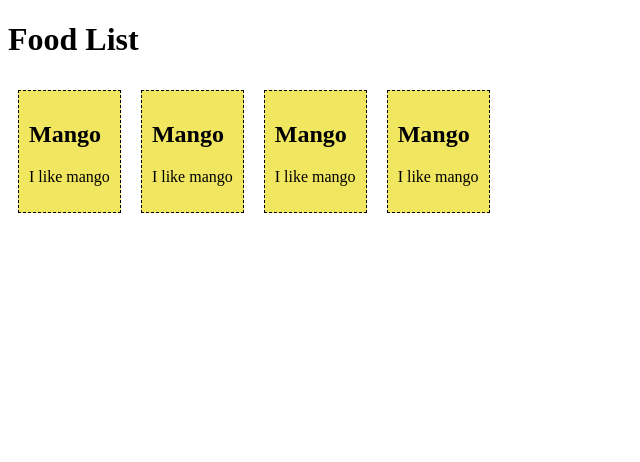
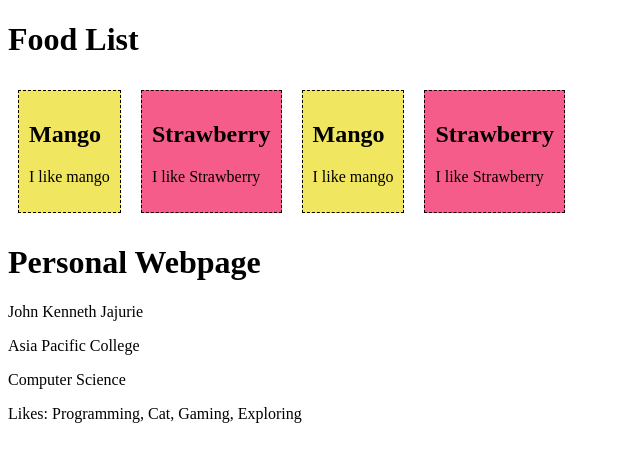
Before and after one commit to apcjljajurie/webprog-ss231-vuejs, a Vue app in the folder vue-project/: page / in a window 1280 px wide. Shown: the top 462 px of the page, without its empty margins (0-640 px from the left). Built offline with nearby package versions, Linux system fonts and the light colour scheme.

Commit message:
updating

```diff
--- a/vue-project/src/App.vue
+++ b/vue-project/src/App.vue
@@ -2,9 +2,10 @@
 <template>
   <h1>Food List</h1>
   <food-mango/>
+  <food-strawberry/>
   <food-mango/>
-  <food-mango/>
-  <food-mango/>
+  <food-strawberry/>
+  <personal-profile/>
 </template>
 <style>
 
--- /dev/null
+++ b/vue-project/src/components/PersonalProfile.vue
@@ -0,0 +1,14 @@
+<template>
+    <h1>Personal Webpage</h1>
+    <p>John Kenneth Jajurie</p>
+    <p>Asia Pacific College</p>
+    <p>Computer Science</p>
+    <p>Likes: Programming, Cat, Gaming, Exploring</p>
+
+</template>
+<script>
+
+</script>
+<style>
+
+</style>
--- a/vue-project/src/main.js
+++ b/vue-project/src/main.js
@@ -2,8 +2,10 @@ import { createApp } from 'vue'
 import App from './App.vue'
 import FoodItem from './components/FoodItem.vue'
 import FoodItem2 from './components/FoodItem2.vue'
+import PersonalProfile from './components/PersonalProfile.vue'
 
 const app = createApp(App)
 app.component('food-mango', FoodItem)
 app.component('food-strawberry', FoodItem2)
+app.component('personal-profile', PersonalProfile)
 app.mount('#app')
```
